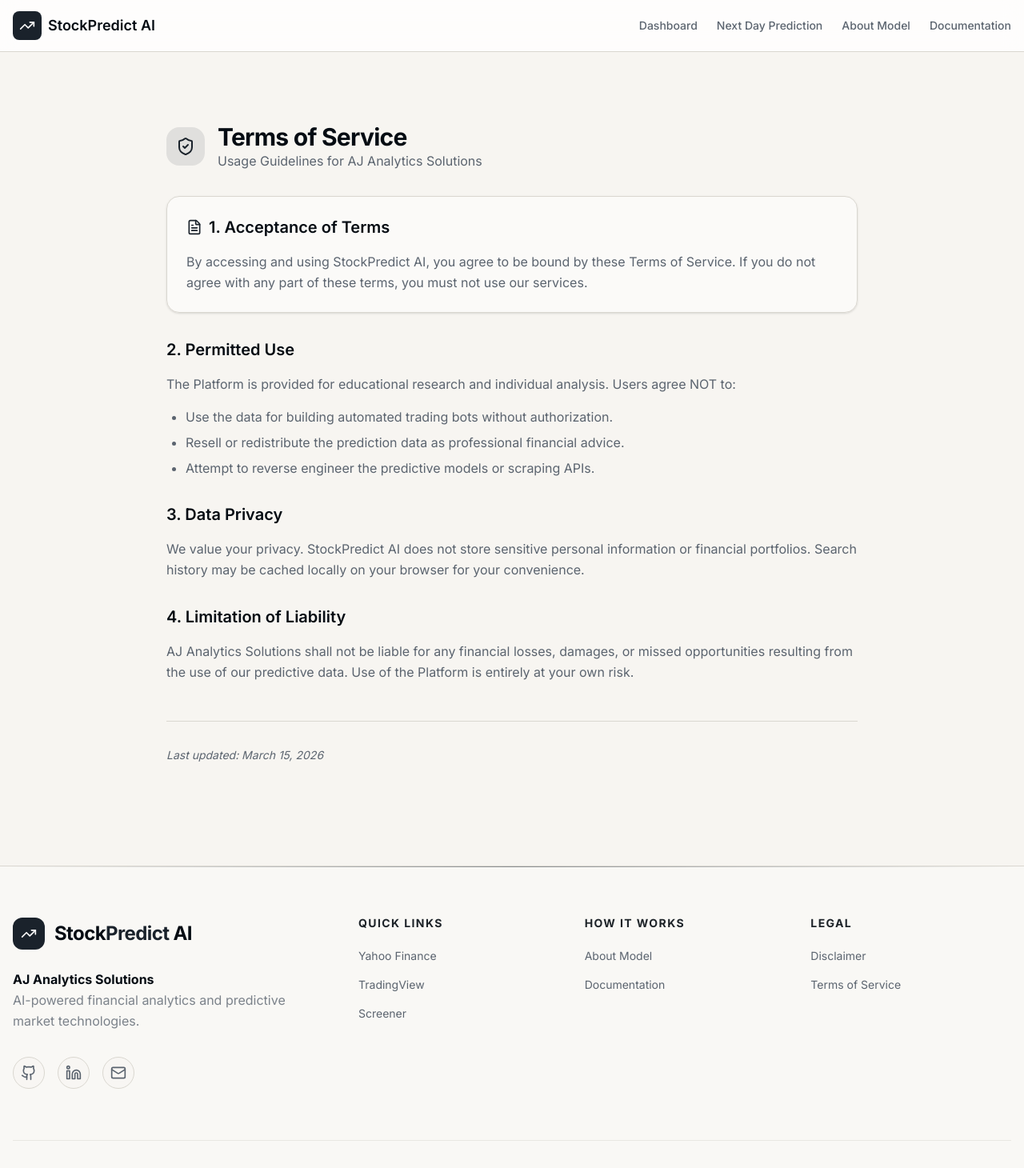
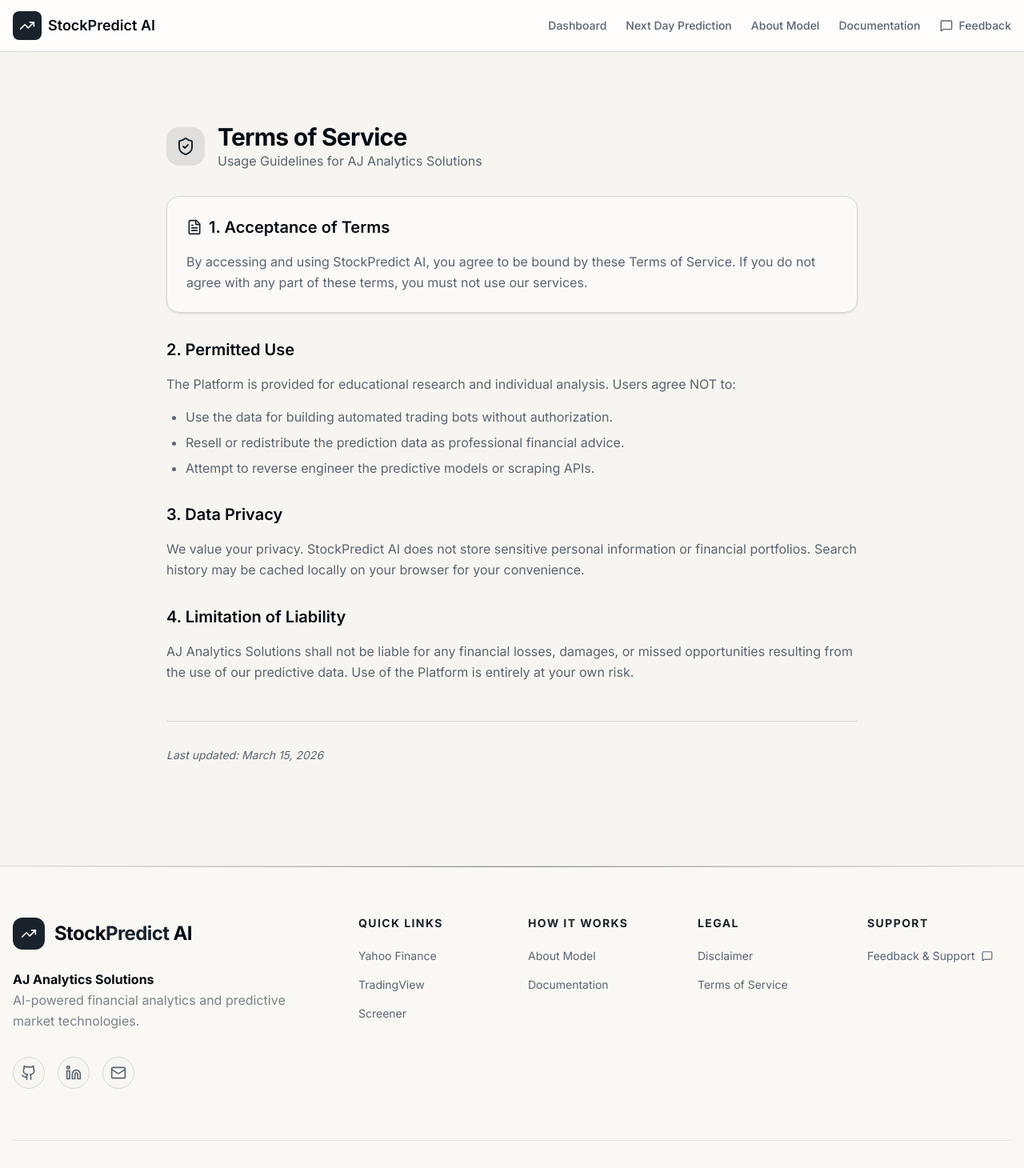
Before and after one commit to ajscodes/Stock_Price_Forecaster, a React (Vite) app in the folder frontend/: page /terms in a window 1280 px wide. Shown: the top 1460 px of the page at 80% size. Built offline with nearby package versions, Linux system fonts and the light colour scheme.

Commit message:
Project Closes

```diff
--- a/frontend/src/App.tsx
+++ b/frontend/src/App.tsx
@@ -12,6 +12,7 @@ import { RecentPredictions } from './components/RecentPredictions'
 import { Disclaimer } from './components/Disclaimer'
 import { TermsOfService } from './components/TermsOfService'
 import { FuturePrediction } from './components/FuturePrediction'
+import { FeedbackButton } from './components/FeedbackButton'
 import { type PredictionData } from './lib/mockData'
 
 function App() {
--- a/frontend/src/components/Footer.tsx
+++ b/frontend/src/components/Footer.tsx
@@ -1,4 +1,4 @@
-import { Github, Linkedin, Mail, TrendingUp, Twitter, ExternalLink } from 'lucide-react'
+import { Github, Linkedin, Mail, TrendingUp, Twitter, ExternalLink, MessageSquare } from 'lucide-react'
 import { Link } from 'react-router-dom'
 
 export function Footer() {
@@ -54,7 +54,7 @@ export function Footer() {
             </div>
           </div>
 
-          <div className="lg:col-span-8 grid grid-cols-2 md:grid-cols-3 gap-8 items-start align-top">
+          <div className="lg:col-span-8 grid grid-cols-2 md:grid-cols-4 gap-8 items-start align-top">
             <div className="flex flex-col items-start justify-start">
               <h3 className="mb-6 text-sm font-bold uppercase tracking-widest text-foreground/90 leading-none">Quick Links</h3>
               <ul className="space-y-4">
@@ -131,6 +131,26 @@ export function Footer() {
                 </li>
               </ul>
             </div>
+
+            <div className="flex flex-col items-start justify-start">
+              <h3 className="mb-6 text-sm font-bold uppercase tracking-widest text-foreground/90 leading-none">Support</h3>
+              <ul className="space-y-4">
+                <li>
+                  <a
+                    href="https://docs.google.com/forms/d/e/1FAIpQLScxOP8OMOyi5ur19B-WC9YP-74OwnPhX7oVsUrv0IlO5DkIcQ/viewform?usp=sharing&ouid=103701807376984511439"
+                    target="_blank"
+                    rel="noopener noreferrer"
+                    className="group flex items-center text-sm text-muted-foreground transition-colors hover:text-primary"
+                  >
+                    <span className="relative flex items-center gap-2">
+                      Feedback & Support
+                      <MessageSquare className="h-3.5 w-3.5" />
+                      <span className="absolute -bottom-1 left-0 h-px w-0 bg-primary transition-all group-hover:w-full" />
+                    </span>
+                  </a>
+                </li>
+              </ul>
+            </div>
           </div>
         </div>
 
--- a/frontend/src/components/Header.tsx
+++ b/frontend/src/components/Header.tsx
@@ -1,4 +1,4 @@
-import { TrendingUp } from 'lucide-react'
+import { TrendingUp, MessageSquare } from 'lucide-react'
 import { Link, useLocation } from 'react-router-dom'
 
 export function Header() {
@@ -48,6 +48,15 @@ export function Header() {
           >
             Documentation
           </Link>
+          <a
+            href="https://docs.google.com/forms/d/e/1FAIpQLScxOP8OMOyi5ur19B-WC9YP-74OwnPhX7oVsUrv0IlO5DkIcQ/viewform?usp=sharing&ouid=103701807376984511439"
+            target="_blank"
+            rel="noopener noreferrer"
+            className="flex items-center gap-2 text-sm font-medium text-muted-foreground transition-colors hover:text-primary"
+          >
+            <MessageSquare className="h-4 w-4" />
+            Feedback
+          </a>
         </nav>
       </div>
     </header>
```
